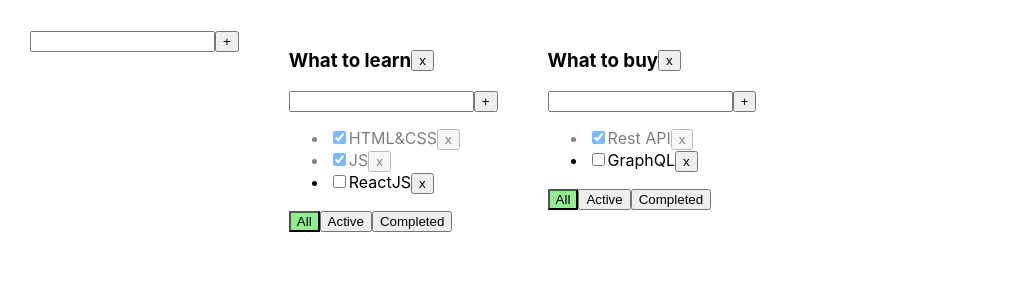
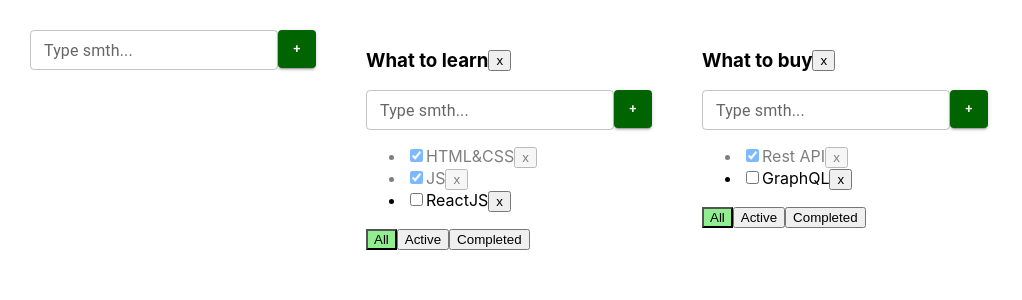
Before and after one commit to OlhaFedorets/7-todolist, a React (Create React App) app: page / in a window 1280 px wide. Shown: the top 300 px of the page, without its empty margins (0-1022 px from the left). Built offline with nearby package versions, Linux system fonts and the light colour scheme.

Commit message:
change additemForm

```diff
--- a/src/AddItemForm.tsx
+++ b/src/AddItemForm.tsx
@@ -1,9 +1,10 @@
-import {Button} from "./Button";
 import {ChangeEvent, KeyboardEvent, useState} from "react";
+import Button from '@mui/material/Button'
+import TextField from '@mui/material/TextField';
 
 
 type PropsType = {
-	addItem: (title:string) => void
+    addItem: (title: string) => void
 }
 
 export const AddItemForm = ({addItem}: PropsType) => {
@@ -30,16 +31,37 @@ export const AddItemForm = ({addItem}: PropsType) => {
             addItemHandler()
         }
     }
+
+	const  styles = {
+		backgroundColor: 'darkgreen',
+		maxWidth: '38px',
+		maxHeight: '38px',
+		minWidth: '38px',
+		minHeight: '38px'
+	}
+
     return (
         <div>
-			<input
-				className={error ? 'error' : ''}
+            {/*<input*/}
+            {/*    className={error ? 'error' : ''}*/}
+            {/*    value={title}*/}
+            {/*    onChange={changeItemHandler}*/}
+            {/*    onKeyUp={addItemOnKeyUpHandler}*/}
+            {/*/>*/}
+            <TextField
+                error={!!error}
+                // helperText={error} Можно такой вариант!!!!
+                size='small'
+                id="outlined-basic"
+                label={error ? 'Title is required' : 'Type smth...'}
+                variant="outlined"
                 value={title}
                 onChange={changeItemHandler}
                 onKeyUp={addItemOnKeyUpHandler}
             />
-			<Button title={'+'} onClick={addItemHandler}/>
-			{error && <div className={'error-message'}>{error}</div>}
+
+            <Button variant="contained" size="small" onClick={addItemHandler} style={styles}>+</Button>
+            {/*{error && <div className={'error-message'}>{error}</div>}*/}
         </div>
     )
 }
```
Lines whose indentation alone changed are shown as unchanged.
